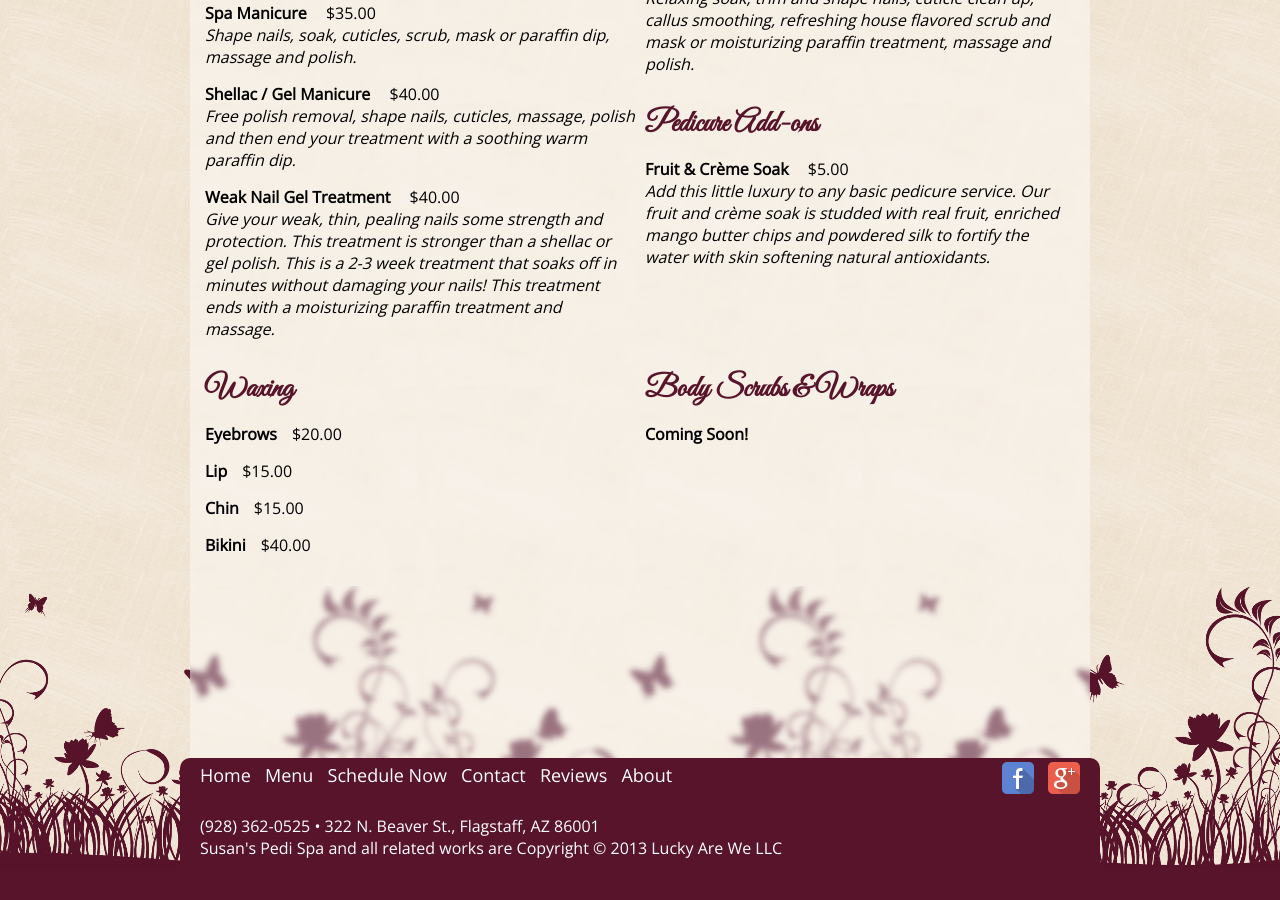
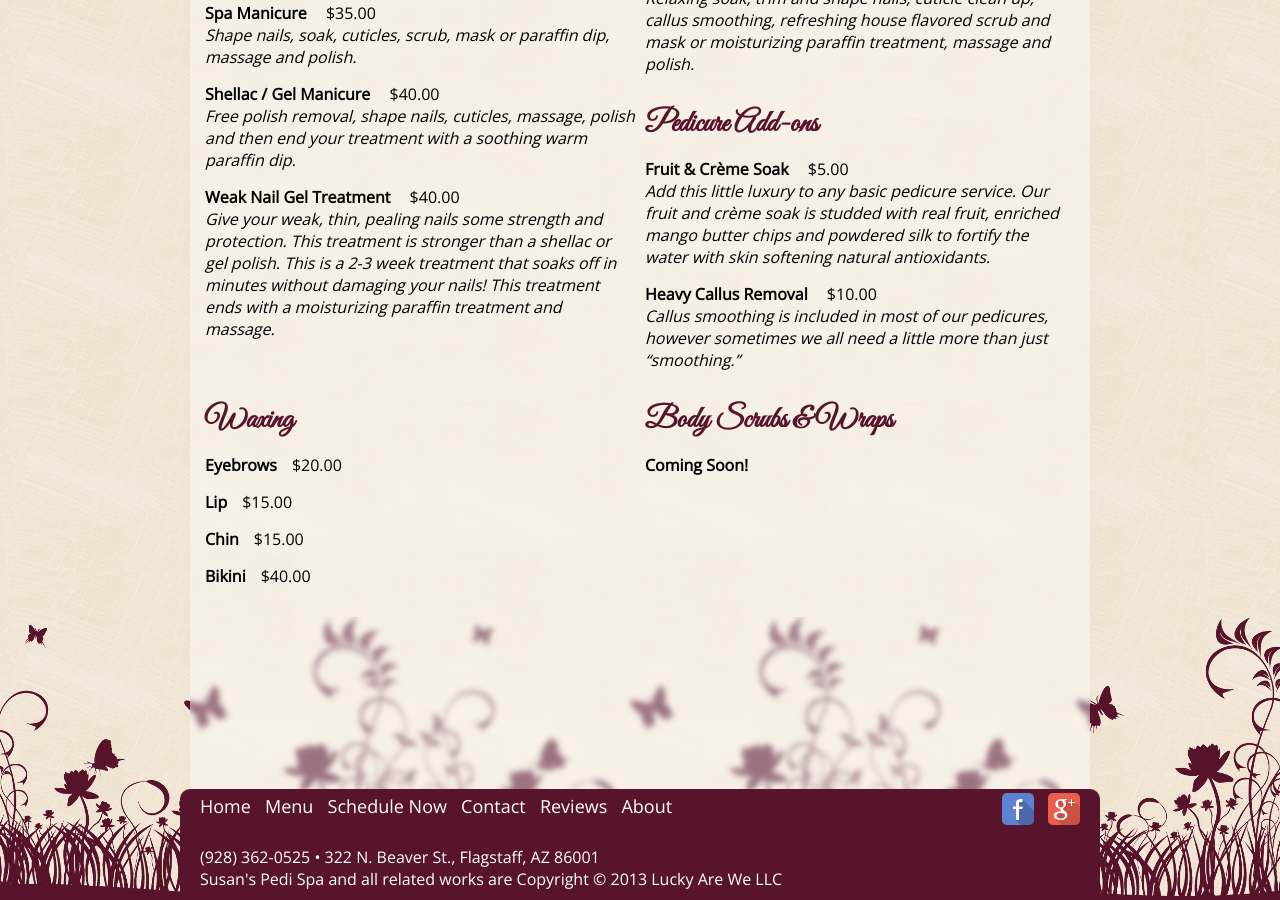
Before and after one commit to susanspedispa/susanspedispa.github.io, a Jekyll site: the page built from menu.html, in a window 1280 px wide and 900 px high, scrolled down 1229 px. Built offline with Jekyll 4.4.1, drawn with Linux system fonts in a browser that asks for light colours; before the commit the page ends 2098 px from its top, so only the background shows below that.

Commit message:
Update menu.html

```diff
--- a/_includes/menu.html
+++ b/_includes/menu.html
@@ -75,7 +75,11 @@
 	<div class="treatment">
 	<span class="treatmentName">Fruit & Crème Soak</span> <span class="treatmentPrice">$5.00</span>
 	<div class="treatmentDescription">Add this little luxury to any basic pedicure service. Our fruit and crème soak is studded with real fruit, enriched mango butter chips and powdered silk to fortify the water with skin softening natural antioxidants.</div>
-	</div>
+	</div><p>
+	<div class="treatment">
+	<span class="treatmentName">Heavy Callus Removal</span> <span class="treatmentPrice">$10.00</span>
+	<div class="treatmentDescription">Callus smoothing is included in most of our pedicures, however sometimes we all need a little more than just “smoothing.” </div>
+	</div></p>
 </div>
 <div style="clear:both"></div>
 
```
